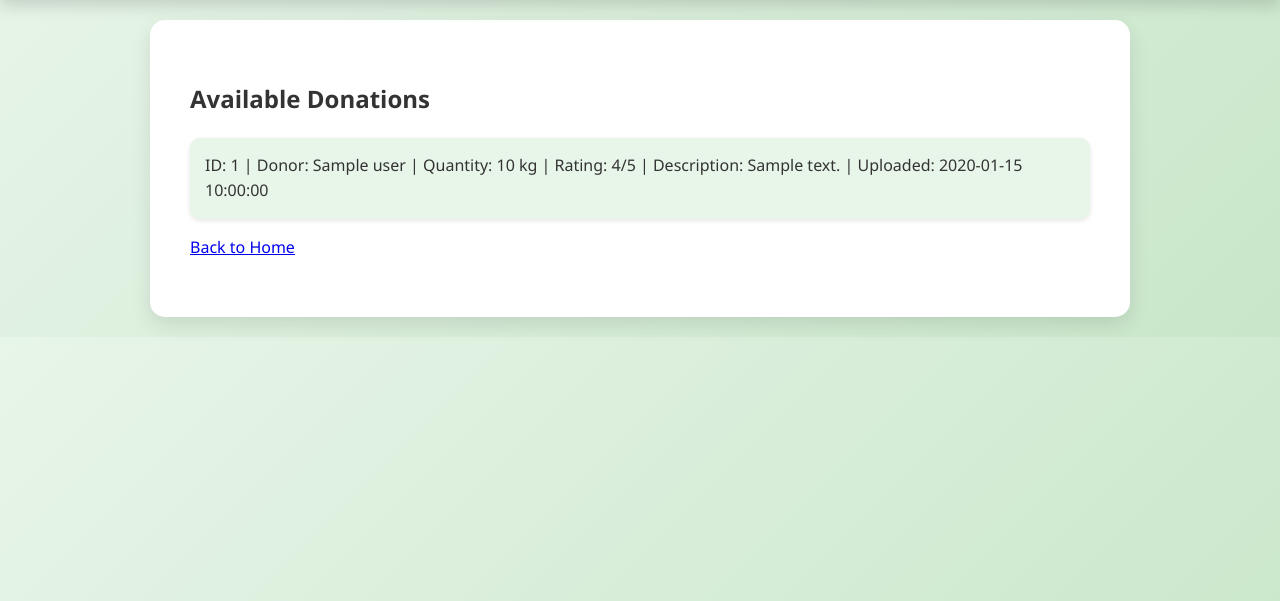
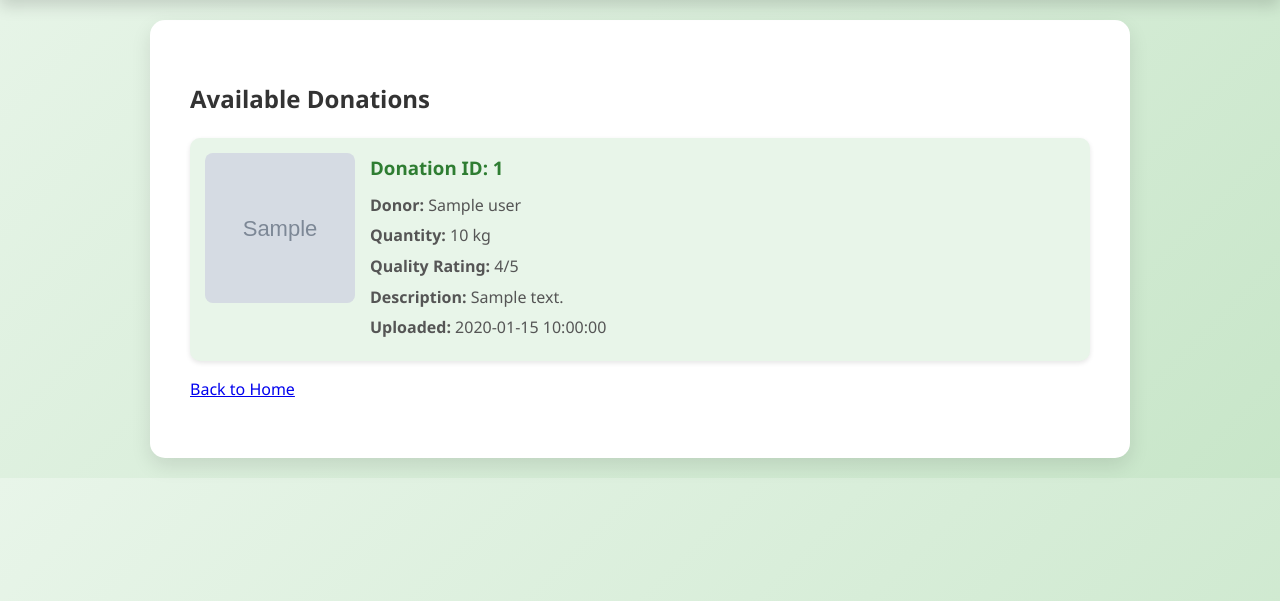
Before and after one commit to Sundhar-21/zero-hungger, a Flask app: template templates/view_donations.html in a window 1280 px wide. Shown: the part 98-699 px from the top of the page. Run offline with Flask 3, Linux system fonts and the light colour scheme; the template is opened without the code that fills it: most values are stand-ins (such as "Sample title", 1, 10 or a date in 2020); grey boxes marked "Sample" are stand-in pictures.

Commit message:
Update view_donations.html

```diff
--- a/templates/view_donations.html
+++ b/templates/view_donations.html
@@ -5,6 +5,51 @@
     <meta name="viewport" content="width=device-width, initial-scale=1.0">
     <title>View Donations - Zero Hunger</title>
     <link rel="stylesheet" href="{{ url_for('static', filename='style.css') }}">
+    <style>
+        .donation-item {
+            display: flex;
+            align-items: flex-start;
+            background: #e8f5e9;
+            padding: 15px;
+            margin: 10px 0;
+            border-radius: 10px;
+            box-shadow: 0 2px 5px rgba(0,0,0,0.1);
+        }
+        .donation-image {
+            width: 150px;
+            height: 150px;
+            object-fit: cover;
+            border-radius: 8px;
+            margin-right: 15px;
+        }
+        .donation-details {
+            flex: 1;
+        }
+        .donation-details h3 {
+            margin: 0 0 10px 0;
+            color: #2e7d32;
+        }
+        .donation-details p {
+            margin: 5px 0;
+            color: #555;
+        }
+        .no-image {
+            width: 150px;
+            height: 150px;
+            background: #f0f0f0;
+            border-radius: 8px;
+            margin-right: 15px;
+            display: flex;
+            align-items: center;
+            justify-content: center;
+            color: #999;
+            font-style: italic;
+        }
+        .donations-list {
+            list-style: none;
+            padding: 0;
+        }
+    </style>
 </head>
 <body>
     <header>
@@ -37,11 +82,23 @@
         {% endwith %}
         <h1>Available Donations</h1>
         {% if donations %}
-            <ul style="list-style: none; padding: 0;">
+            <ul class="donations-list">
             {% for donation in donations %}
-                <li style="background: #e8f5e9; padding: 15px; margin: 10px 0; border-radius: 10px; box-shadow: 0 2px 5px rgba(0,0,0,0.1);">
-                    ID: {{ donation.id }} | Donor: {{ donation.users.name if donation.users else 'Anonymous' }} | Quantity: {{ donation.quantity }} kg |
-                    Rating: {{ donation.quality_rating }}/5 | Description: {{ donation.description or 'No description' }} | Uploaded: {{ donation.created_at }}
+                <li class="donation-item">
+                    {% if donation.image_url %}
+                        <img src="{{ donation.image_url }}" alt="Donation Image" class="donation-image" onerror="this.style.display='none'; this.nextElementSibling.style.display='flex';">
+                        <div class="no-image" style="display: none;">No Image Available</div>
+                    {% else %}
+                        <div class="no-image">No Image Available</div>
+                    {% endif %}
+                    <div class="donation-details">
+                        <h3>Donation ID: {{ donation.id }}</h3>
+                        <p><strong>Donor:</strong> {{ donation.users.name if donation.users else 'Anonymous' }}</p>
+                        <p><strong>Quantity:</strong> {{ donation.quantity }} kg</p>
+                        <p><strong>Quality Rating:</strong> {{ donation.quality_rating }}/5</p>
+                        <p><strong>Description:</strong> {{ donation.description or 'No description provided' }}</p>
+                        <p><strong>Uploaded:</strong> {% if donation.created_at %}{{ donation.created_at.strftime('%Y-%m-%d %H:%M:%S') }}{% else %}Unknown{% endif %}</p>
+                    </div>
                 </li>
             {% endfor %}
             </ul>
@@ -52,5 +109,19 @@
     </section>
 
     <script src="{{ url_for('static', filename='script.js') }}"></script>
+    <script>
+        // Handle image load errors
+        document.addEventListener('DOMContentLoaded', function() {
+            const images = document.querySelectorAll('.donation-image');
+            images.forEach(img => {
+                img.addEventListener('error', function() {
+                    this.style.display = 'none';
+                    if (this.nextElementSibling && this.nextElementSibling.classList.contains('no-image')) {
+                        this.nextElementSibling.style.display = 'flex';
+                    }
+                });
+            });
+        });
+    </script>
 </body>
 </html>
```
